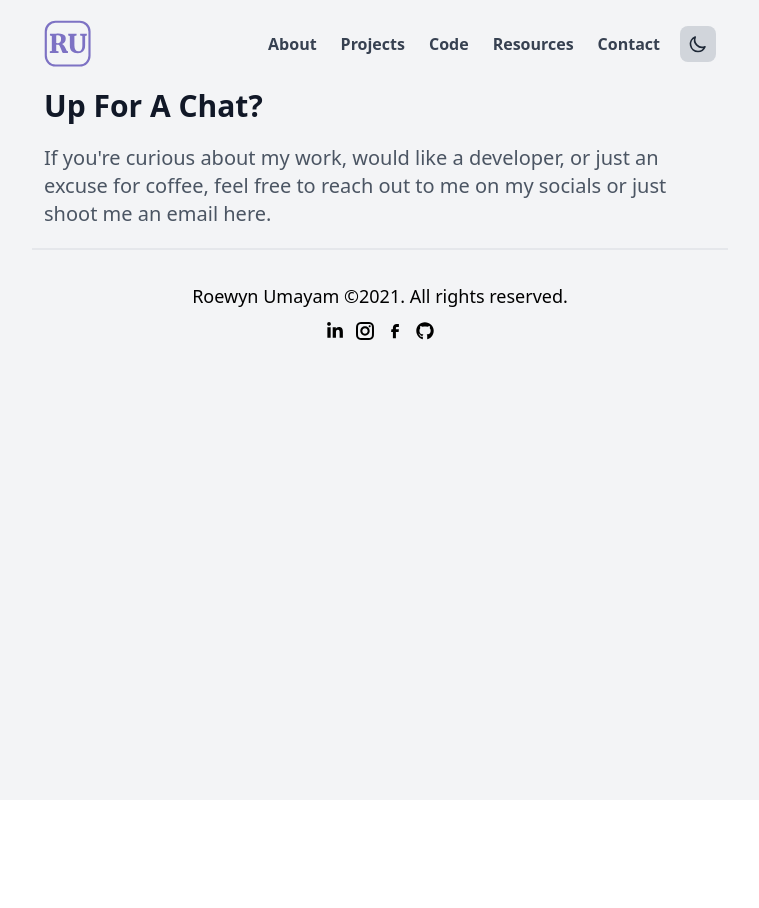
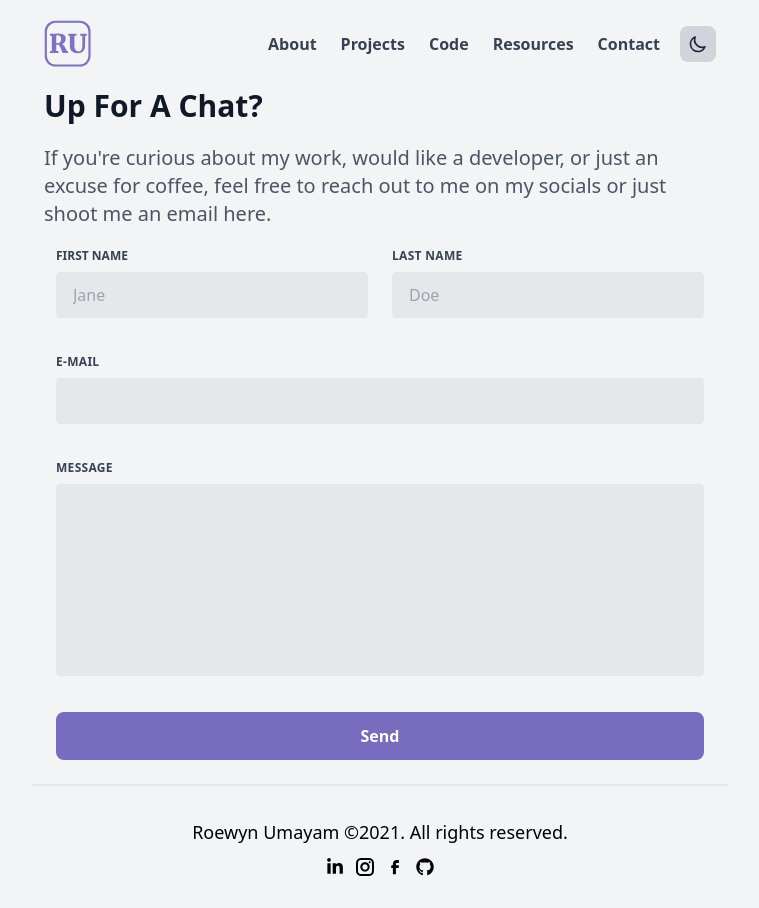
Before and after one commit to Umayarz18/portfolio, a Next.js app in the folder web/: page /contact in a window 1280 px wide. Shown: the whole page, without its empty margins (260-1019 px from the left). Before the commit the page ends 800 px from the top, so only its background shows below. Built offline with nearby package versions, Linux system fonts and the light colour scheme; what @tailwindcss/typography would draw is missing.

Commit message:
Update contact.js

```diff
--- a/web/pages/contact.js
+++ b/web/pages/contact.js
@@ -18,15 +18,14 @@ export default function Contact() {
         name="contact"
         method="POST"
         data-netlify="true"
-        netlify-honeypot="bot-field"
-        hidden
+        data-netlify-honeypot="bot-field"
       >
         <input type="hidden" name="form-name" value="contact" />
         <div className="flex flex-wrap  mb-6">
           <div className="w-full md:w-1/2 px-3 md:pr-3 mb-6 md:mb-0">
             <label
               className="block uppercase  text-gray-700 dark:text-gray-300 text-xs font-bold mb-2"
-              for="grid-first-name"
+              htmlFor="grid-first-name"
             >
               First Name
             </label>
@@ -43,7 +42,7 @@ export default function Contact() {
             <label
               className="block uppercase tracking-wide text-gray-700 text-xs
               font-bold mb-2 dark:text-gray-300 "
-              for="grid-last-name"
+              htmlFor="grid-last-name"
             >
               Last Name
             </label>
@@ -62,7 +61,7 @@ export default function Contact() {
             <label
               className="block uppercase tracking-wide text-gray-700 text-xs
               font-bold mb-2 dark:text-gray-300"
-              for="email"
+              htmlFor="email"
             >
               E-mail
             </label>
@@ -80,7 +79,7 @@ export default function Contact() {
             <label
               className="block uppercase tracking-wide text-gray-700 text-xs
               font-bold mb-2 dark:text-gray-300"
-              for="message"
+              htmlFor="message"
             >
               Message
             </label>
```
